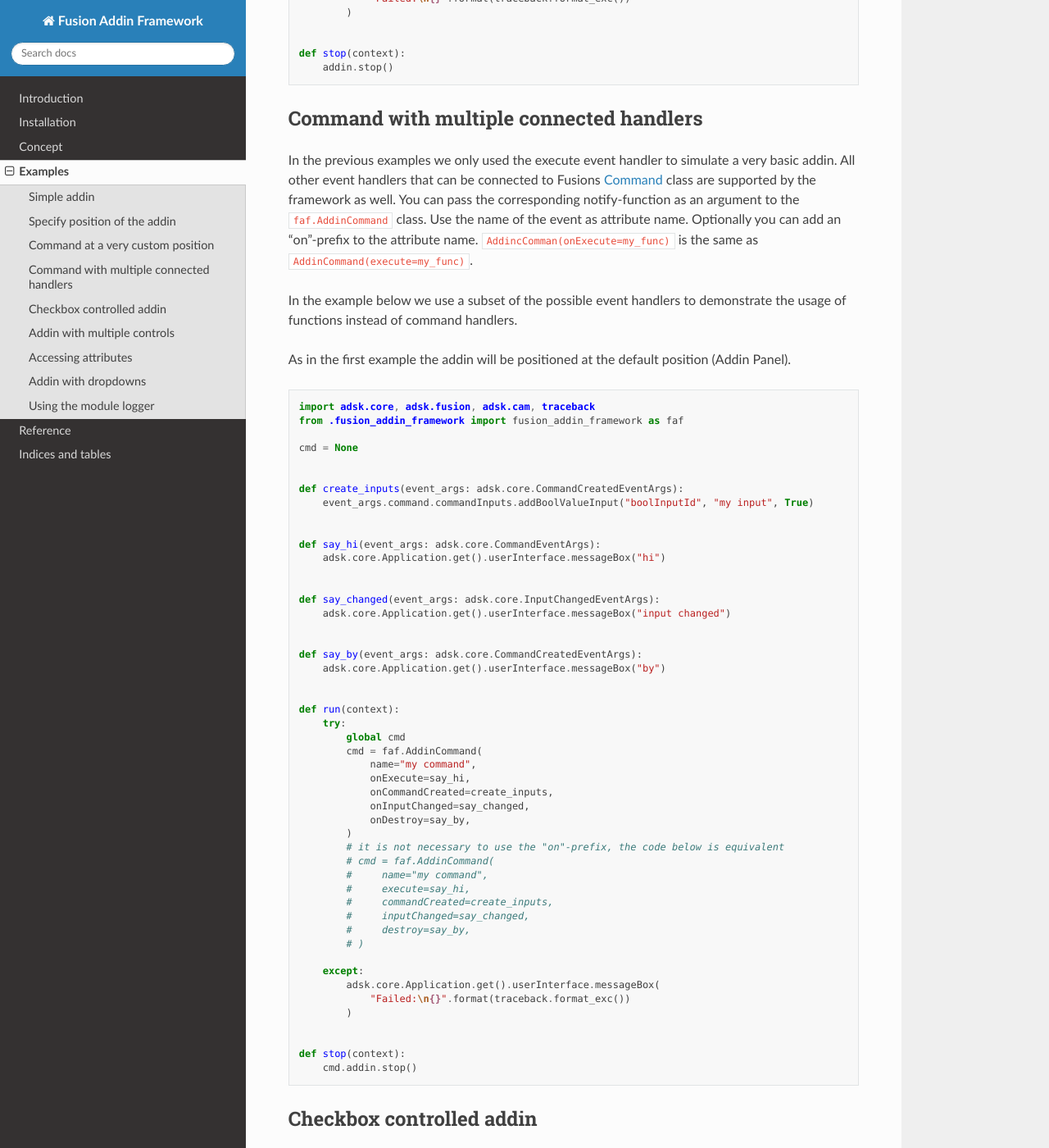
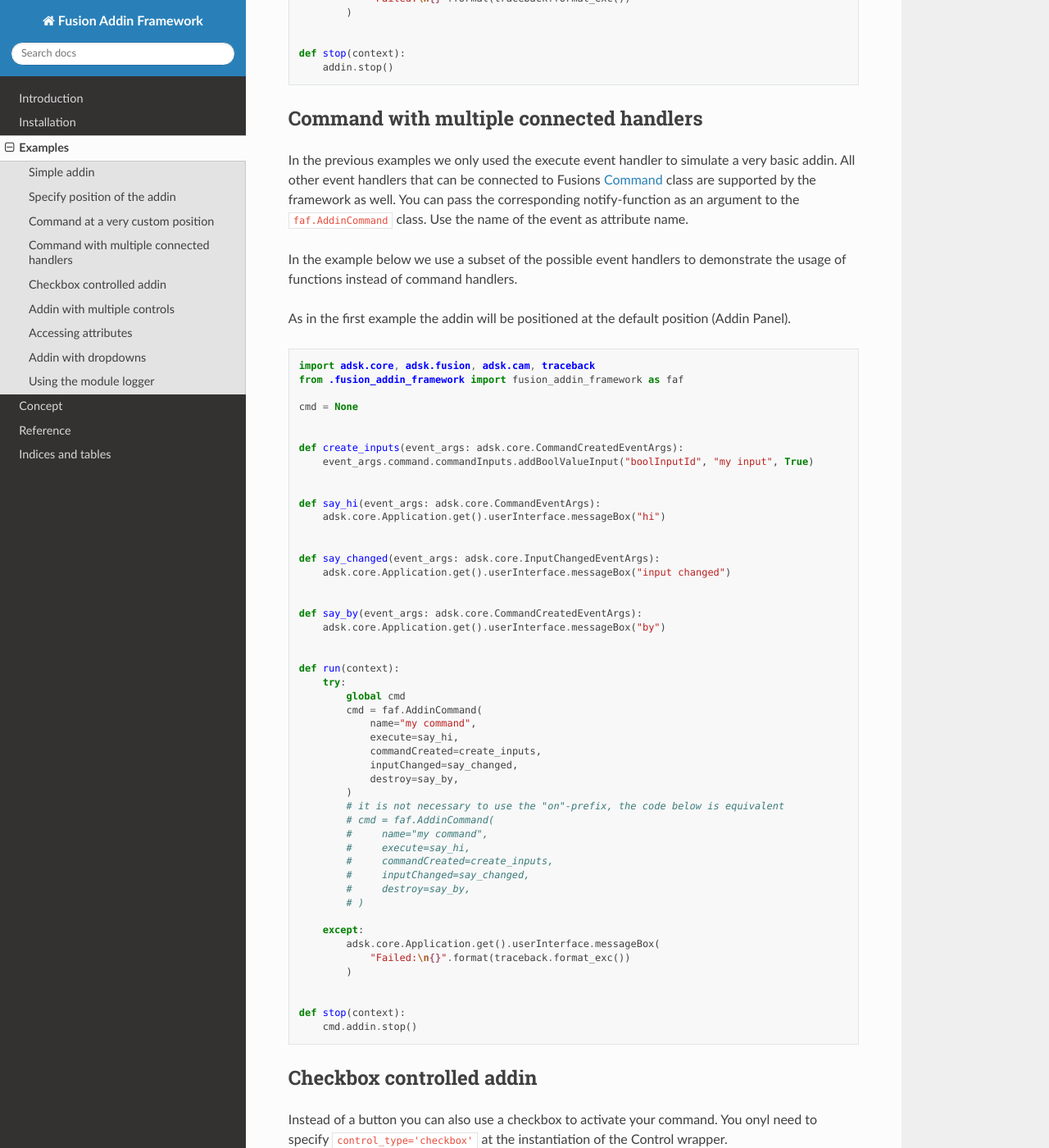
Before and after one commit to m0dd0/fusion_addin_framework, a Sphinx documentation site: the page built from docs/source/examples.rst, in a window 1280 px wide and 1400 px high, scrolled down 3289 px. Shown: the whole window at 82% size. Built offline with Sphinx 7.4.7 and the Read the Docs theme 2.0.0, drawn with Linux system fonts in a browser that asks for light colours; some of the changed text lies outside the part shown.

Commit message:
updating docs

```diff
--- a/docs/source/concept.rst
+++ b/docs/source/concept.rst
@@ -72,6 +72,11 @@ All events that are associated with Fusions `Command class
 <https://help.autodesk.com/view/fusion360/ENU/?guid=GUID-0550963a-ff63-4183-b0a7-a1bf0c99f821>`_
 can be set at initialization of the ``AddinCommand`` class.
 
+As an alternative to ptoviding the notify functions as arguments to a ``fusion_addin_framework.AddinCommand``
+constructor, you can create a class which inherits from ``fusion_addin_framework.AddinCommandBase``.
+Then you can simply implement all the needed handler functions as methods of your Command class by overweriting
+the abstract methods from the ``fusion_addin_framework.AddinCommandBase``.
+
 See :ref:`this example <_handler_example>` for more information.
 
 
--- a/docs/source/examples.rst
+++ b/docs/source/examples.rst
@@ -48,7 +48,7 @@ This concept will be demonstrated in more detail in another example.
     def run(context):
         try:
             global cmd
-            cmd = faf.AddinCommand(onExecute=say_hi)
+            cmd = faf.AddinCommand(execute=say_hi)
         except:
             adsk.core.Application.get().userInterface.messageBox(
                 "Failed:\n{}".format(traceback.format_exc())
@@ -93,7 +93,7 @@ We set ``isPromoted=True`` so the control will appear in the Panel.
             tab = faf.Tab(parent=ws, id="SolidTab")
             panel = faf.Panel(parent=tab, id="SolidCreatePanel")
             control = faf.Control(parent=panel, isPromoted=True)
-            cmd = faf.AddinCommand(parent=control, onExecute=say_hi, name="my command")
+            cmd = faf.AddinCommand(parent=control, execute=say_hi, name="my command")
         except:
             adsk.core.Application.get().userInterface.messageBox(
                 "Failed:\n{}".format(traceback.format_exc())
@@ -131,7 +131,7 @@ as well as long as you dont need to add more than one child to a parent UI eleme
                 .tab(id="SolidTab")
                 .panel(id="SolidCreatePanel")
                 .control(isPromoted=True)
-                .addinCommand(onExecute=say_hi, name="my command")
+                .addinCommand(execute=say_hi, name="my command")
             )
         except:
             adsk.core.Application.get().userInterface.messageBox(
@@ -186,7 +186,7 @@ image.
             panel = faf.Panel(parent=tab, id="random", name="my panel")
             control = faf.Control(parent=panel, isPromoted=True, isPromotedByDefault=True)
             cmd = faf.AddinCommand(
-                parent=control, onExecute=say_hi, name="my command", resourceFolder="cubes"
+                parent=control, execute=say_hi, name="my command", resourceFolder="cubes"
             )
         except:
             adsk.core.Application.get().userInterface.messageBox(
@@ -207,9 +207,7 @@ All other event handlers that can be connected to Fusions `Command
 <https://help.autodesk.com/view/fusion360/ENU/?guid=GUID-0550963a-ff63-4183-b0a7-a1bf0c99f821>`_
 class are supported by the framework as well.
 You can pass the corresponding notify-function as an argument to the ``faf.AddinCommand`` class.
-Use the name of the event as attribute name. Optionally you can add an "on"-prefix
-to the attribute name.
-``AddincComman(onExecute=my_func)`` is the same as ``AddinCommand(execute=my_func)``.
+Use the name of the event as attribute name.
 
 In the example below we use a subset of the possible event handlers to demonstrate
 the usage of functions instead of command handlers.
@@ -245,10 +243,10 @@ As in the first example the addin will be positioned at the default position (Ad
             global cmd
             cmd = faf.AddinCommand(
                 name="my command",
-                onExecute=say_hi,
-                onCommandCreated=create_inputs,
-                onInputChanged=say_changed,
-                onDestroy=say_by,
+                execute=say_hi,
+                commandCreated=create_inputs,
+                inputChanged=say_changed,
+                destroy=say_by,
             )
             # it is not necessary to use the "on"-prefix, the code below is equivalent
             # cmd = faf.AddinCommand(
@@ -349,7 +347,7 @@ both activate the same command.
             # this command has two parental controls and can therfore be acticated from
             # different postions in the UI
             cmd = faf.AddinCommand(
-                parent=[control_1, control_2], onExecute=say_hi, name="my command"
+                parent=[control_1, control_2], execute=say_hi, name="my command"
             )
         except:
             adsk.core.Application.get().userInterface.messageBox(
@@ -431,7 +429,7 @@ looked up in the API documentation of the wrapped class.
             print(button.parent)
             # ...
 
-            cmd = faf.AddinCommand(parent=button, onExecute=say_hi, name="my command")
+            cmd = faf.AddinCommand(parent=button, execute=say_hi, name="my command")
             print(cmd.parent)
             print(cmd.controlDefinition)
             print(cmd.isVisible)
@@ -539,7 +537,7 @@ to Fusions integrated text pallette.
             tab = faf.Tab(parent=ws, id="SolidTab")
             panel = faf.Panel(parent=tab, id="SolidCreatePanel")
             control = faf.Control(parent=panel, isPromoted=True)
-            cmd = faf.AddinCommand(parent=control, onExecute=say_hi, name="my command")
+            cmd = faf.AddinCommand(parent=control, execute=say_hi, name="my command")
         except:
             adsk.core.Application.get().userInterface.messageBox(
                 "Failed:\n{}".format(traceback.format_exc())
--- a/docs/source/index.rst
+++ b/docs/source/index.rst
@@ -26,7 +26,7 @@ with the Fusion API and covers only the use of the framework itself.
 
    self
    installation
+   examples
    concept
-   examples
    reference
    indices
--- a/docs/source/reference.rst
+++ b/docs/source/reference.rst
@@ -16,6 +16,7 @@ Wrapper
    fusion_addin_framework.Dropdown
    fusion_addin_framework.Control
    fusion_addin_framework.AddinCommand
+   fusion_addin_framework.AddinCommandBase
 
 Utilities
 ---------
```
Also changed, not shown: README.md (+1 -1 lines), docs/source/installation.rst (+2 -15 lines), 1 other file.
